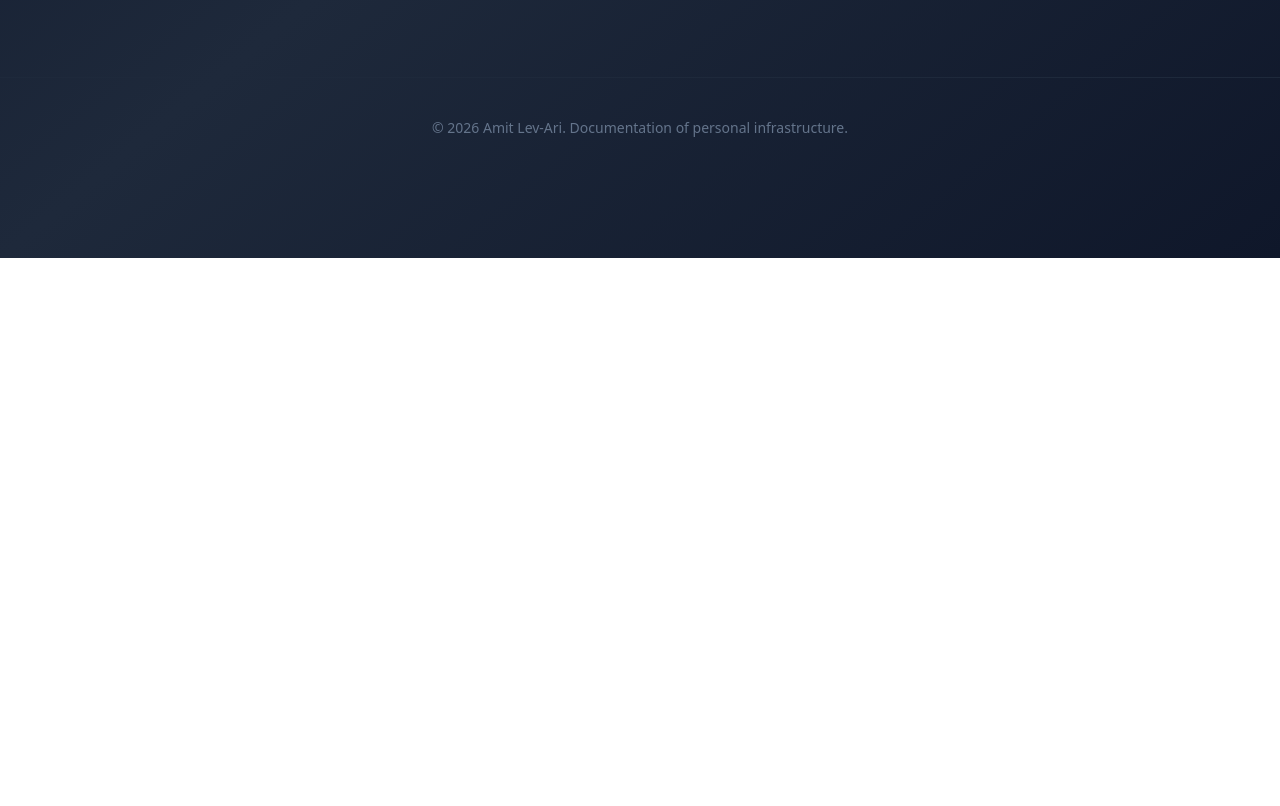
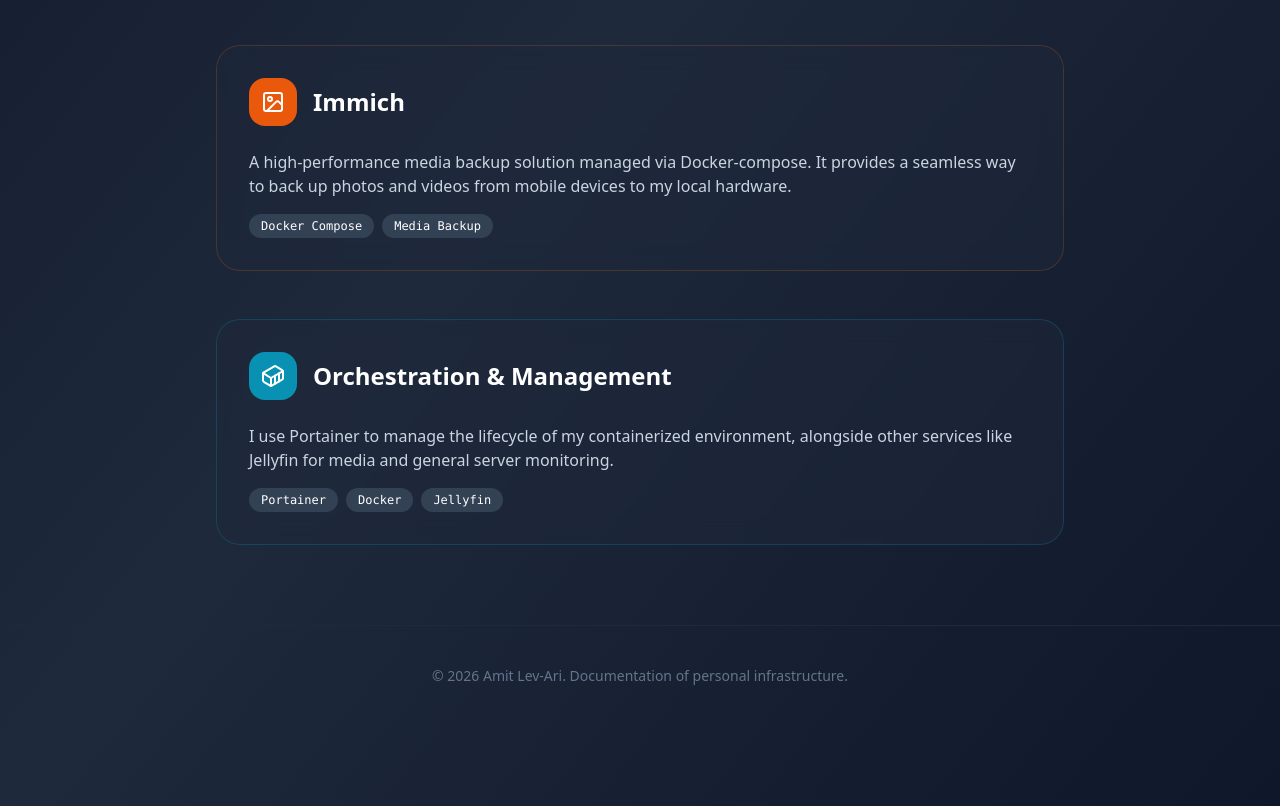
Before and after one commit to amitla2003/amitla2003.github.io, a plain HTML site: page selfhost.html in a window 1280 px wide. Shown: the part 800-1606 px from the top of the page. Before the commit the page ends 1058 px from the top, so only its background shows below. Drawn offline with nearby package versions, Linux system fonts and the light colour scheme.

Commit message:
Update selfhost.html with new service descriptions

```diff
--- a/selfhost.html
+++ b/selfhost.html
@@ -32,7 +32,7 @@
         <header class="mb-16">
             <h1 class="text-5xl font-extrabold tracking-tight mb-4">Self-Hosted Infrastructure</h1>
             <p class="text-slate-400 text-lg leading-relaxed">
-                A deep dive into the containerized services I manage to maintain data sovereignty and network security. My stack is built on containers hosted on a Linux server using Docker Compose.
+                A deep dive into the containerized services I manage to maintain data sovereignty and network security. My stack is built primarily on Linux using Docker and Portainer for orchestration.
             </p>
         </header>
 
@@ -65,7 +65,34 @@
                 </div>
             </section>
 
+            <section class="glass p-8 rounded-3xl border-orange-500/20">
+                <div class="flex items-center gap-4 mb-6">
+                    <div class="bg-orange-600 p-3 rounded-2xl">
+                        <i data-lucide="image" class="w-6 h-6"></i>
+                    </div>
+                    <h2 class="text-2xl font-bold">Immich</h2>
+                </div>
+                <p class="text-slate-300 mb-4">A high-performance media backup solution managed via Docker-compose. It provides a seamless way to back up photos and videos from mobile devices to my local hardware.</p>
+                <div class="flex gap-2">
+                    <span class="px-3 py-1 bg-slate-700 rounded-full text-xs font-mono">Docker Compose</span>
+                    <span class="px-3 py-1 bg-slate-700 rounded-full text-xs font-mono">Media Backup</span>
+                </div>
+            </section>
 
+            <section class="glass p-8 rounded-3xl border-cyan-500/20">
+                <div class="flex items-center gap-4 mb-6">
+                    <div class="bg-cyan-600 p-3 rounded-2xl">
+                        <i data-lucide="container" class="w-6 h-6"></i>
+                    </div>
+                    <h2 class="text-2xl font-bold">Orchestration & Management</h2>
+                </div>
+                <p class="text-slate-300 mb-4">I use Portainer to manage the lifecycle of my containerized environment, alongside other services like Jellyfin for media and general server monitoring.</p>
+                <div class="flex gap-2">
+                    <span class="px-3 py-1 bg-slate-700 rounded-full text-xs font-mono">Portainer</span>
+                    <span class="px-3 py-1 bg-slate-700 rounded-full text-xs font-mono">Docker</span>
+                    <span class="px-3 py-1 bg-slate-700 rounded-full text-xs font-mono">Jellyfin</span>
+                </div>
+            </section>
         </div>
     </div>
 
```
